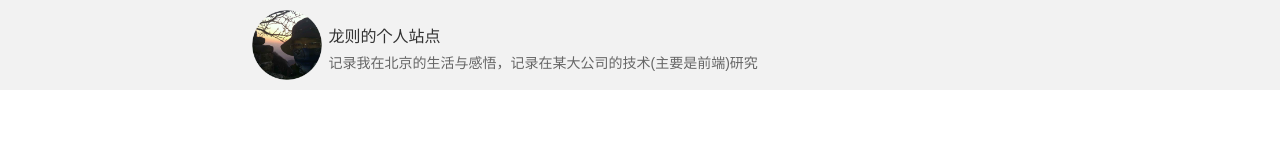
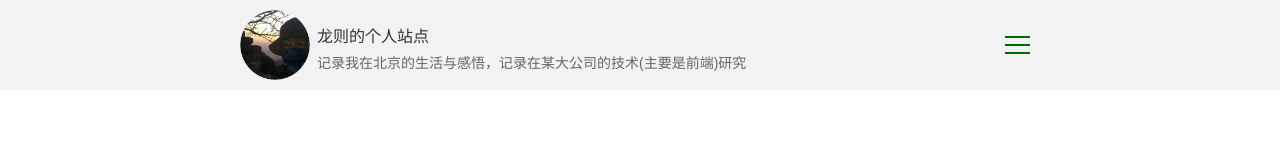
Before and after one commit to xiaoqiang-zhao/xiaoqiang-zhao.github.io, a plain HTML site: page index.html in a window 1280 px wide. Drawn offline with Linux system fonts and the light colour scheme.

Commit message:
添加导航按钮

```diff
--- a/index.html
+++ b/index.html
@@ -13,6 +13,12 @@
         <span class="main-title">龙则的个人站点</span>
         <span class="subtitle">记录我在北京的生活与感悟，记录在某大公司的技术(主要是前端)研究</span>
     </h1>
+    <nav class="main-nav">
+        <button></button>
+        <menu>
+            <li>项</li>
+        </menu>
+    </nav>
 </header>
 </body>
 </html>
--- a/resources/css/page.css
+++ b/resources/css/page.css
@@ -1,3 +1,4 @@
+/* 头部的标题和导航 */
 .main-header {
     font-size: 16px;
     background-color: #f2f2f2;
@@ -7,7 +8,7 @@
     box-sizing: content-box;
     -webkit-box-sizing: content-box;
     height: 64px;
-    max-width: 700px;
+    max-width: 723px;
     margin: 10px auto;
     padding: 3px 0 3px 77px;
     font-weight: 200;
@@ -25,6 +26,48 @@
     line-height: 26px;
     color: #666;
 }
+.main-header .main-nav {
+    width: 800px;
+    position: absolute;
+    top: 25px;
+    left: 50%;
+    margin-left: -400px;
+}
+.main-header .main-nav button {
+    position: absolute;
+    top: 5px;
+    right: 5px;
+    width: 35px;
+    height: 30px;
+    padding: 14px 5px;
+    background-color: #006a00;
+    -webkit-background-clip: content-box;
+       -moz-background-clip: content-box;
+            background-clip: content-box;
+    box-sizing: border-box;
+    border: none;
+}
+.main-header .main-nav button:before,
+.main-header .main-nav button:after {
+    position: absolute;
+    display: block;
+    width: 25px;
+    height: 2px;
+    background-color: #006a00;
+    content: "\200B";
+}
+.main-header .main-nav button:before {
+    top: 6px;
+}
+.main-header .main-nav button:after {
+    bottom: 6px;
+}
+.main-header .main-nav menu {
+    display: none;
+}
+.main-header .main-nav li {
+
+}
 /* 小于 500 像素时 调整样式为移动端 */
 @media screen and (max-width: 500px) {
     .main-header h1 .main-title {
```
